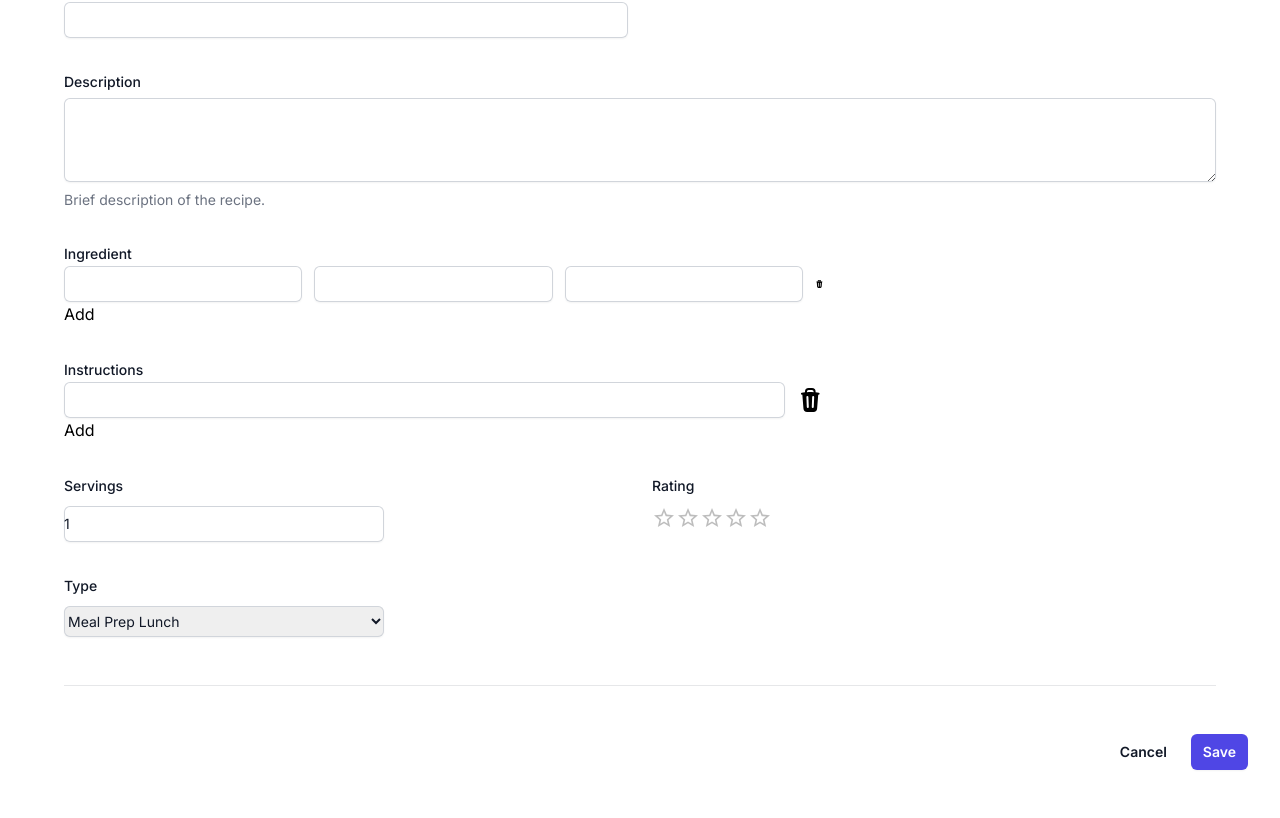
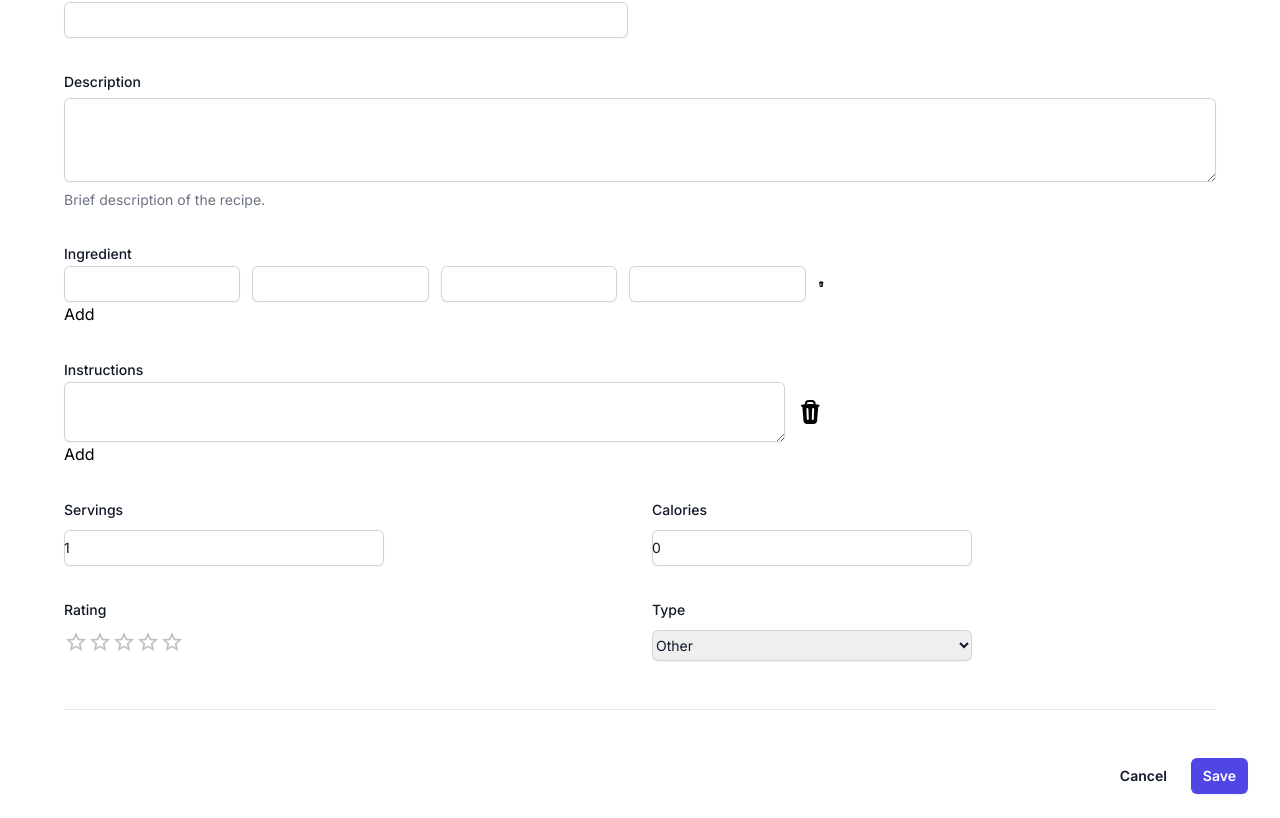
Before and after one commit to jung0072/MealPreper_Frontend, a Next.js app: page /recipe/add in a window 1280 px wide. Shown: the part 406-1224 px from the top of the page. Before the commit the page ends 1200 px from the top, so only its background shows below. Built offline with nearby package versions, Linux system fonts and the light colour scheme; no server answers.

Commit message:
change recipe model

```diff
--- a/app/recipe/add/page.jsx
+++ b/app/recipe/add/page.jsx
@@ -14,6 +14,7 @@ function RecipeAddPage({ params }) {
   const [rateValue, setRateValue] = React.useState(0);
   const [description, setDescription] = React.useState("");
   const [GPTAnswer, setGPTAnswer] = React.useState("");
+  const [calories, setCalories] = React.useState(0);
 
   async function handleFormSubmit(event) {
     event.preventDefault();
@@ -26,6 +27,7 @@ function RecipeAddPage({ params }) {
       ingredients: [],
       instructions: [],
       servings: value.servings,
+      calories: value.calories,
       rating: value.rating,
       link: value.link,
       copiedRecipe: copiedRecipe,
@@ -33,16 +35,35 @@ function RecipeAddPage({ params }) {
     };
 
     for (let i = 0; value[`instruction-${i}`] != null; i++) {
-      const instruction = value[`instruction-${i}`];
+      const instruction =
+        {
+          instructionContent: value[`instruction-${i}`],
+          block: i,
+        }
+      ;
       submitData.instructions.push(instruction);
     }
 
     for (let i = 0; value[`ingredient-${i}-name`] != null; i++) {
+      const blocks = [];
+      console.log("submitData instruction", submitData.instructions);
+      submitData.instructions.map((instruction) => {
+        console.log(instruction.instructionContent);
+        if (
+          instruction.instructionContent.includes(value[`ingredient-${i}-name`])
+        ) {
+          blocks.push(instruction.block);
+        }
+      });
+
       const ingredient = {
-        ingredient: value[`ingredient-${i}-name`],
+        ingredientName: value[`ingredient-${i}-name`],
         amount: value[`ingredient-${i}-amount`],
         unit: value[`ingredient-${i}-unit`],
+        process: value[`ingredient-${i}-process`],
+        blocks: blocks,
       };
+
       submitData.ingredients.push(ingredient);
     }
 
@@ -54,7 +75,7 @@ function RecipeAddPage({ params }) {
       return;
     }
 
-    await fetch(`${serverURL}api/recipe`, {
+    const resp = await fetch(`${serverURL}api/recipe`, {
       method: "POST",
       headers: {
         "Content-Type": "application/json",
@@ -62,7 +83,13 @@ function RecipeAddPage({ params }) {
       },
       body: JSON.stringify(submitData),
     })
-      .then((res) => res.json())
+      .then((res) => {
+        if (!res.ok) {
+          console.log("response is not OK");
+          throw error;
+        }
+        res.json();
+      })
       .then((json) => {
         console.log("Form Submitted with a result:", { json });
       })
@@ -79,6 +106,7 @@ function RecipeAddPage({ params }) {
       setInstructionSlots(recipeData?.instructions);
       setIngredientSlots(recipeData?.ingredients);
       setServings(recipeData?.servings);
+      setCalories(recipeData?.calories);
     }
   }, [recipeData]);
 
@@ -307,6 +335,27 @@ function RecipeAddPage({ params }) {
                   />
                 </div>
               </div>
+
+              {/* Calories */}
+              <div className="sm:col-span-3">
+                <label
+                  htmlFor="calories"
+                  className="block text-sm font-medium leading-6 text-gray-900"
+                >
+                  Calories
+                </label>
+                <div className="mt-2">
+                  <input
+                    type="number"
+                    name="calories"
+                    id="calories"
+                    value={calories}
+                    onChange={(event) => setCalories(event.target.value)}
+                    className="block w-full rounded-md border-0 py-1.5 text-gray-900 shadow-sm ring-1 ring-inset ring-gray-300 focus:ring-2 focus:ring-inset focus:ring-indigo-600 sm:max-w-xs sm:text-sm sm:leading-6"
+                  />
+                </div>
+              </div>
+
               {/* Rating */}
               <div className="sm:col-span-3">
                 <label
@@ -325,6 +374,7 @@ function RecipeAddPage({ params }) {
                   />
                 </div>
               </div>
+
               {/* Type */}
               <div className="sm:col-span-3">
                 <label
@@ -338,6 +388,7 @@ function RecipeAddPage({ params }) {
                     id="type"
                     name="type"
                     autoComplete="type-name"
+                    defaultValue="OTHER"
                     className="block w-full rounded-md border-0 py-1.5 text-gray-900 shadow-sm ring-1 ring-inset ring-gray-300 focus:ring-2 focus:ring-inset focus:ring-indigo-600 sm:max-w-xs sm:text-sm sm:leading-6"
                   >
                     <option value="MEAL_PREP_LUNCH">Meal Prep Lunch</option>
@@ -352,82 +403,6 @@ function RecipeAddPage({ params }) {
               </div>
             </div>
           </div>
-
-          {/* <div className="border-b border-gray-900/10 pb-12">
-            <div className="mt-10 space-y-10">
-              <fieldset>
-                <legend className="text-sm font-semibold leading-6 text-gray-900">
-                  By Email
-                </legend>
-                <div className="mt-6 space-y-6">
-                  <div className="relative flex gap-x-3">
-                    <div className="flex h-6 items-center">
-                      <input
-                        id="comments"
-                        name="comments"
-                        type="checkbox"
-                        className="h-4 w-4 rounded border-gray-300 text-indigo-600 focus:ring-indigo-600"
-                      />
-                    </div>
-                    <div className="text-sm leading-6">
-                      <label
-                        htmlFor="comments"
-                        className="font-medium text-gray-900"
-                      >
-                        Comments
-                      </label>
-                      <p className="text-gray-500">
-                        Get notified when someones posts a comment on a posting.
-                      </p>
-                    </div>
-                  </div>
-                  <div className="relative flex gap-x-3">
-                    <div className="flex h-6 items-center">
-                      <input
-                        id="candidates"
-                        name="candidates"
-                        type="checkbox"
-                        className="h-4 w-4 rounded border-gray-300 text-indigo-600 focus:ring-indigo-600"
-                      />
-                    </div>
-                    <div className="text-sm leading-6">
-                      <label
-                        htmlFor="candidates"
-                        className="font-medium text-gray-900"
-                      >
-                        Candidates
-                      </label>
-                      <p className="text-gray-500">
-                        Get notified when a candidate applies for a job.
-                      </p>
-                    </div>
-                  </div>
-                  <div className="relative flex gap-x-3">
-                    <div className="flex h-6 items-center">
-                      <input
-                        id="offers"
-                        name="offers"
-                        type="checkbox"
-                        className="h-4 w-4 rounded border-gray-300 text-indigo-600 focus:ring-indigo-600"
-                      />
-                    </div>
-                    <div className="text-sm leading-6">
-                      <label
-                        htmlFor="offers"
-                        className="font-medium text-gray-900"
-                      >
-                        Offers
-                      </label>
-                      <p className="text-gray-500">
-                        Get notified when a candidate accepts or rejects an
-                        offer.
-                      </p>
-                    </div>
-                  </div>
-                </div>
-              </fieldset>
-            </div>
-          </div> */}
         </div>
 
         <div className="mt-6 flex items-center justify-end gap-x-6">
--- /dev/null
+++ b/app/recipe/cookingMode/[id]/page.jsx
@@ -0,0 +1,77 @@
+"use client";
+
+import React from "react";
+import { UserContext } from "../../../../app/layout";
+
+import Rating from "@mui/material/Rating";
+
+
+function serializedRecipeInfo(recipe) {
+    const recipeBlockArray = [];
+    recipe
+}
+
+const RecipeCookingModePage = ({ params }) => {
+  const id = params.id;
+  const { userData } = React.useContext(UserContext);
+  const [recipeData, setRecipeData] = React.useState(null);
+  const [recipeBlockArray, setRecipeBlockArray] = React.useState([]);
+
+  React.useEffect(() => {
+    const recipes = userData?.recipes || null;
+    if (recipes != null && id != null) {
+      const recipeWithCurrentId = recipes.find((recipe) => recipe._id === id);
+      console.log(recipeWithCurrentId);
+      const serializedRecipeInfo = serializedRecipeInfo(recipeWithCurrentId);
+      setRecipeData(recipeWithCurrentId);
+    }
+  }, [userData]);
+
+  if (recipeData == null) return <div>Loading...</div>;
+
+  return (
+    <>
+      {/* Title */}
+      <div>{recipeData.title}</div>
+      {/* Serving and Calories */}
+      <div>
+        <div>Serving: {recipeData.servings}</div>
+        <div>Calories: {recipeData.calories}</div>
+      </div>
+      {/* Cooking Blocks */}
+      {recipeBlockArray.map((recipeBlock, index) => {
+        return (
+          <div className="recipeBlock flex">
+            <span className="recipeBlock__order">{index}</span>
+            <img
+              src={recipeBlock.image}
+              alt=""
+              className="recipeBlock__image"
+            />
+            <p className="">{recipeBlock.instruction}</p>
+            <div className="flex flex-col">
+              <div className="recipeBlock__ingredient flex">
+                <img
+                  src={recipeBlock.ingredient.image}
+                  alt=""
+                  className="ingredient__image"
+                />
+                <span className="ingredient__info--name">
+                  {recipeBlock.ingredient.ingredientName}
+                </span>
+                <span className="ingredient__info--amount">
+                  {recipeBlock.ingredient.amount}
+                </span>
+                <span className="ingredient__info--unit">
+                  {recipeBlock.ingredient.unit}
+                </span>
+              </div>
+            </div>
+          </div>
+        );
+      })}
+    </>
+  );
+};
+
+export default RecipeCookingModePage;
--- a/app/recipe/view/[id]/page.jsx
+++ b/app/recipe/view/[id]/page.jsx
@@ -5,14 +5,17 @@ import InstructionForm from "../../../../components/InstructionForm";
 import Rating from "@mui/material/Rating";
 import { useContext } from "react";
 import { UserContext } from "../../../../app/layout";
+import { useRouter } from "next/navigation";
+import Link from "next/link";
 
 function CreateRecipePage({ params }) {
+  const router = useRouter();
+
   const id = params.id;
   const { userData, setUserData } = useContext(UserContext);
   const [recipeData, setRecipeData] = React.useState(null);
 
   React.useEffect(() => {
-    console.log("userData updated:", userData);
     const recipes = userData?.recipes || null;
     if (recipes != null && id != null) {
       const recipeWithCurrentId = recipes.find((recipe) => recipe._id === id);
@@ -46,7 +49,6 @@ function CreateRecipePage({ params }) {
       const instruction = value[`instruction-${i}`];
       submitData.instructions.push(instruction);
     }
-
     for (let i = 0; value[`ingredient-${i}-name`] != null; i++) {
       const ingredient = {
         ingredient: value[`ingredient-${i}-name`],
@@ -55,16 +57,16 @@ function CreateRecipePage({ params }) {
       };
       submitData.ingredients.push(ingredient);
     }
-
-    console.log("submit formData:", { submitData });
+    const submitDataInJson = JSON.stringify(submitData);
+    console.log("submit formData:", { submitDataInJson });
 
     const token = localStorage.getItem("token") || null;
     if (!token) {
       console.log("No token found");
       return;
     }
-
     // If id exists, then we are editing an existing recipe
+    if (id) {
       const serverURL = process.env.NEXT_PUBLIC_SERVER_URL;
       await fetch(`${serverURL}api/recipe/${id}`, {
         method: "PUT",
@@ -89,8 +91,27 @@ function CreateRecipePage({ params }) {
         .catch((err) => {
           console.log("err", err);
         });
+    } else {
+      // If id does not exist, then we are creating a new recipe
+      await fetch(`${serverURL}api/recipe`, {
+        method: "POST",
+        headers: {
+          "Content-Type": "application/json",
+          Authorization: `Bearer ${token}`,
+        },
+        body: JSON.stringify(submitData),
+      })
+        .then((res) => res.json())
+        .then((json) => {
+          console.log("Form Submitted with a result:", { json });
+        })
+        .catch((err) => {
+          console.log("err", err);
+        });
+    }
   }
 
+  // Change states according to the fetched recipe data
   React.useEffect(() => {
     if (recipeData != null) {
       console.log("recipeData", recipeData);
@@ -99,6 +120,7 @@ function CreateRecipePage({ params }) {
       setInstructionSlots(recipeData?.instructions);
       setIngredientSlots(recipeData?.ingredients);
       setServings(recipeData?.servings);
+      setRateValue(recipeData?.rating);
     }
   }, [recipeData]);
 
@@ -138,6 +160,7 @@ function CreateRecipePage({ params }) {
     setInstructionSlots((slots) => slots.filter((slot) => slot !== id));
     console.log("removeInstructionSlot");
   }
+
 
   const [copiedRecipe, setCopiedRecipe] = React.useState("");
 
@@ -189,10 +212,6 @@ function CreateRecipePage({ params }) {
       <form id="form" onSubmit={handleFormSubmit}>
         <div className="mx-auto max-w-7xl px-4 py-6 sm:px-6 lg:px-8 space-y-12">
           <div className="border-b border-gray-900/10 pb-12">
-            <h2 className="text-base font-semibold leading-7 text-gray-900">
-              Please add your recipe below
-            </h2>
-
             <div className="mt-10 grid grid-cols-1 gap-x-6 gap-y-8 sm:grid-cols-6">
               {/* Link */}
               <div className="sm:col-span-6">
@@ -234,6 +253,10 @@ function CreateRecipePage({ params }) {
                   Generate Recipe
                 </button>
               </div>
+
+              <Link href={`/recipe/cookingMode/${id}`} className="sm:col-span-6 mt-2 flex w-full justify-center rounded-md bg-green-600 px-3 py-1.5 text-sm font-semibold leading-6 text-white shadow-sm hover:bg-green-500 focus-visible:outline focus-visible:outline-2 focus-visible:outline-offset-2 focus-visible:outline-green-600">
+                Cooking Mode
+              </Link>
 
               {/* Title */}
               <TitleForm title={recipeData?.title} />
@@ -297,6 +320,7 @@ function CreateRecipePage({ params }) {
                       id={index}
                       remove={removeInstructionSlot}
                       instructionData={slot}
+                      setInstructionSlots={setInstructionSlots}
                     />
                   ))}
                 </div>
@@ -307,6 +331,7 @@ function CreateRecipePage({ params }) {
                   Add
                 </button>
               </div>
+
               {/* Servings */}
               <div className="sm:col-span-3">
                 <label
@@ -326,6 +351,7 @@ function CreateRecipePage({ params }) {
                   />
                 </div>
               </div>
+
               {/* Rating */}
               <div className="sm:col-span-3">
                 <label
@@ -344,6 +370,7 @@ function CreateRecipePage({ params }) {
                   />
                 </div>
               </div>
+
               {/* Type */}
               <div className="sm:col-span-3">
                 <label
@@ -371,88 +398,13 @@ function CreateRecipePage({ params }) {
               </div>
             </div>
           </div>
-
-          {/* <div className="border-b border-gray-900/10 pb-12">
-            <div className="mt-10 space-y-10">
-              <fieldset>
-                <legend className="text-sm font-semibold leading-6 text-gray-900">
-                  By Email
-                </legend>
-                <div className="mt-6 space-y-6">
-                  <div className="relative flex gap-x-3">
-                    <div className="flex h-6 items-center">
-                      <input
-                        id="comments"
-                        name="comments"
-                        type="checkbox"
-                        className="h-4 w-4 rounded border-gray-300 text-indigo-600 focus:ring-indigo-600"
-                      />
-                    </div>
-                    <div className="text-sm leading-6">
-                      <label
-                        htmlFor="comments"
-                        className="font-medium text-gray-900"
-                      >
-                        Comments
-                      </label>
-                      <p className="text-gray-500">
-                        Get notified when someones posts a comment on a posting.
-                      </p>
-                    </div>
-                  </div>
-                  <div className="relative flex gap-x-3">
-                    <div className="flex h-6 items-center">
-                      <input
-                        id="candidates"
-                        name="candidates"
-                        type="checkbox"
-                        className="h-4 w-4 rounded border-gray-300 text-indigo-600 focus:ring-indigo-600"
-                      />
-                    </div>
-                    <div className="text-sm leading-6">
-                      <label
-                        htmlFor="candidates"
-                        className="font-medium text-gray-900"
-                      >
-                        Candidates
-                      </label>
-                      <p className="text-gray-500">
-                        Get notified when a candidate applies for a job.
-                      </p>
-                    </div>
-                  </div>
-                  <div className="relative flex gap-x-3">
-                    <div className="flex h-6 items-center">
-                      <input
-                        id="offers"
-                        name="offers"
-                        type="checkbox"
-                        className="h-4 w-4 rounded border-gray-300 text-indigo-600 focus:ring-indigo-600"
-                      />
-                    </div>
-                    <div className="text-sm leading-6">
-                      <label
-                        htmlFor="offers"
-                        className="font-medium text-gray-900"
-                      >
-                        Offers
-                      </label>
-                      <p className="text-gray-500">
-                        Get notified when a candidate accepts or rejects an
-                        offer.
-                      </p>
-                    </div>
-                  </div>
-                </div>
-              </fieldset>
-            </div>
-          </div> */}
         </div>
 
         <div className="mt-6 flex items-center justify-end gap-x-6">
           <button
             type="button"
             className="text-sm font-semibold leading-6 text-gray-900"
+            onClick={() => router.back()}
           >
             Cancel
           </button>
--- a/components/IngredientForm.jsx
+++ b/components/IngredientForm.jsx
@@ -36,7 +36,7 @@ function IngredientForm({
         type="number"
         name={`ingredient-${id}-amount`}
         id={id}
-        value={ingredientData?.amount?.[0] || ""}
+        value={ingredientData?.amount || ""}
         onChange={(e) => {
           setIngredientSlots((prev) => {
             const result = prev.map((item, index) => {
@@ -68,6 +68,24 @@ function IngredientForm({
         }}
         className="block w-full rounded-md border-0 py-1.5 text-gray-900 shadow-sm ring-1 ring-inset ring-gray-300 placeholder:text-gray-400 focus:ring-2 focus:ring-inset focus:ring-indigo-600 sm:text-sm sm:leading-6"
       />
+      <input
+        type="text"
+        name={`ingredient-${id}-process`}
+        id={id}
+        value={ingredientData?.process || ""}
+        onChange={(e) => {
+          setIngredientSlots((prev) => {
+            const result = prev.map((item, index) => {
+              if (index === id) {
+                item.process = e.target.value;
+              }
+              return item;
+            });
+            return result;
+          });
+        }}
+        className="block w-full rounded-md border-0 py-1.5 text-gray-900 shadow-sm ring-1 ring-inset ring-gray-300 placeholder:text-gray-400 focus:ring-2 focus:ring-inset focus:ring-indigo-600 sm:text-sm sm:leading-6"
+      />
       <TrashIcon className="w-7" onClick={() => remove(id)} />
     </div>
   );
--- a/components/InstructionForm.jsx
+++ b/components/InstructionForm.jsx
@@ -1,7 +1,12 @@
 import React from "react";
 import { TrashIcon } from "@heroicons/react/20/solid";
 
-function InstructionForm({ id = null, remove, instructionData }) {
+function InstructionForm({
+  id = null,
+  remove,
+  instructionData,
+  setInstructionSlots,
+}) {
   return (
     <div className="flex flex-row gap-3">
       {/* <img
@@ -9,11 +14,18 @@ function InstructionForm({ id = null, remove, instructionData }) {
         src="https://upload.wikimedia.org/wikipedia/commons/8/87/Red-Pepper.jpg"
         alt=""
       /> */}
-      <input
-        type="text"
+      <textarea
+        id={id}
         name={`instruction-${id}`}
-        id={id}
-        defaultValue={instructionData}
+        value={instructionData}
+        onChange={(e) => {
+          console.log("onChange");
+          setInstructionSlots((prev) => {
+            const newSlots = [...prev];
+            newSlots[id] = e.target.value;
+            return newSlots;
+          });
+        }}
         className="block w-full rounded-md border-0 py-1.5 text-gray-900 shadow-sm ring-1 ring-inset ring-gray-300 placeholder:text-gray-400 focus:ring-2 focus:ring-inset focus:ring-indigo-600 sm:text-sm sm:leading-6"
       />
       <TrashIcon className="w-7" onClick={() => remove(id)} />
```
Lines whose indentation alone changed are shown as unchanged.
